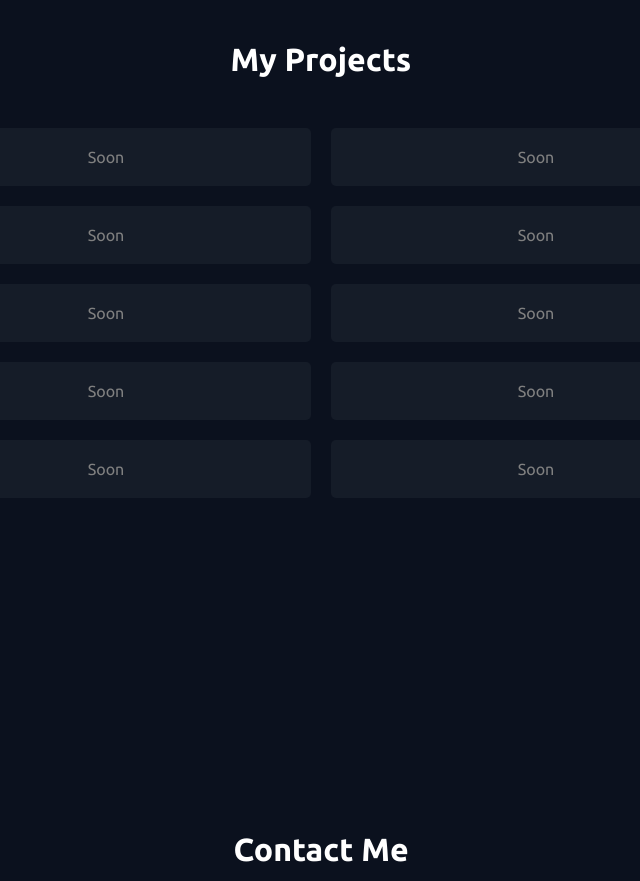
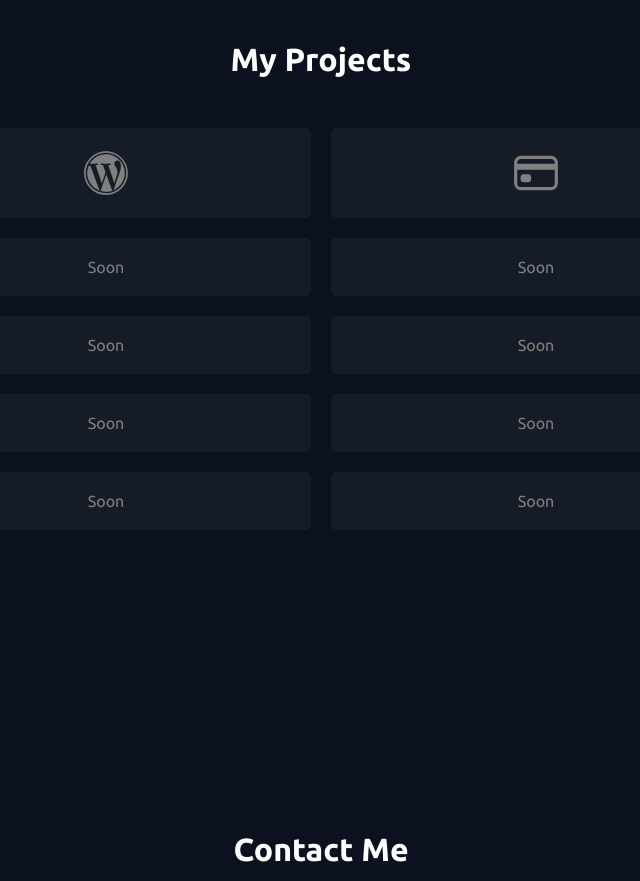
Before and after one commit to mahmoud-26/profile, a plain HTML site: page index.html in a window 1280 px wide. Shown: the part 1000-1881 px from the top of the page, without its empty margins (319-959 px from the left). Drawn offline with nearby package versions, Linux system fonts and the light colour scheme.

Commit message:
add two sites

```diff
--- a/index.html
+++ b/index.html
@@ -40,8 +40,12 @@
   <div data-aos="fade-right" class="projects-area" id="projects">
     <h1>My Projects</h1>
     <div class="projects">
-      <div class="project">Soon</div>
-      <div class="project">Soon</div>
+      <a href="https://words-dictionary1.netlify.app/"><div class="project">
+        <ion-icon name="logo-wordpress"></ion-icon>
+      </div></a>
+      <a href="https://yu-gi-oh-cards.netlify.app/"><div class="project">
+        <ion-icon name="card-outline"></ion-icon>
+        </div></a>
       <div class="project">Soon</div>
       <div class="project">Soon</div>
       <div class="project">Soon</div>
--- a/style.css
+++ b/style.css
@@ -155,6 +155,9 @@ nav ion-icon:hover {
   background: var(--gray);
   color: gray;
 }
+.project ion-icon {
+  font-size: 50px;
+}
 /* projects */
 /* contact */
 .contact-area {
```
